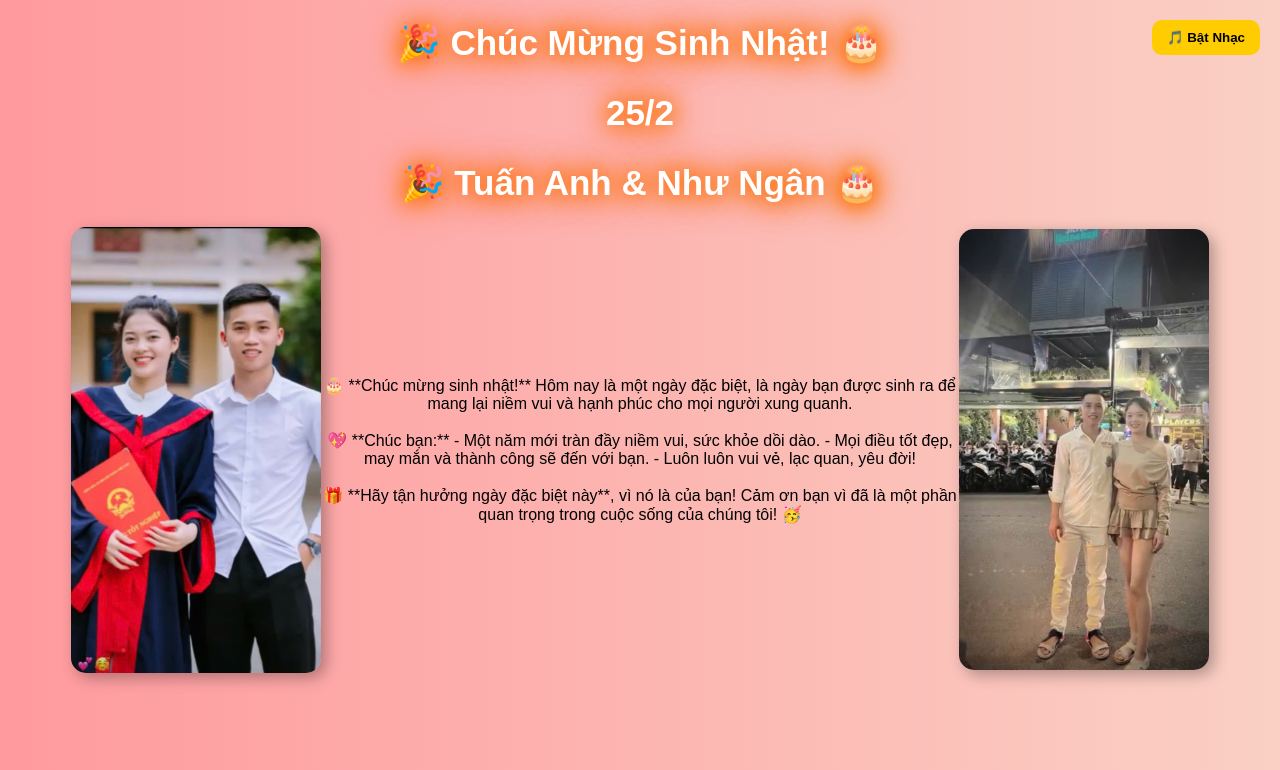
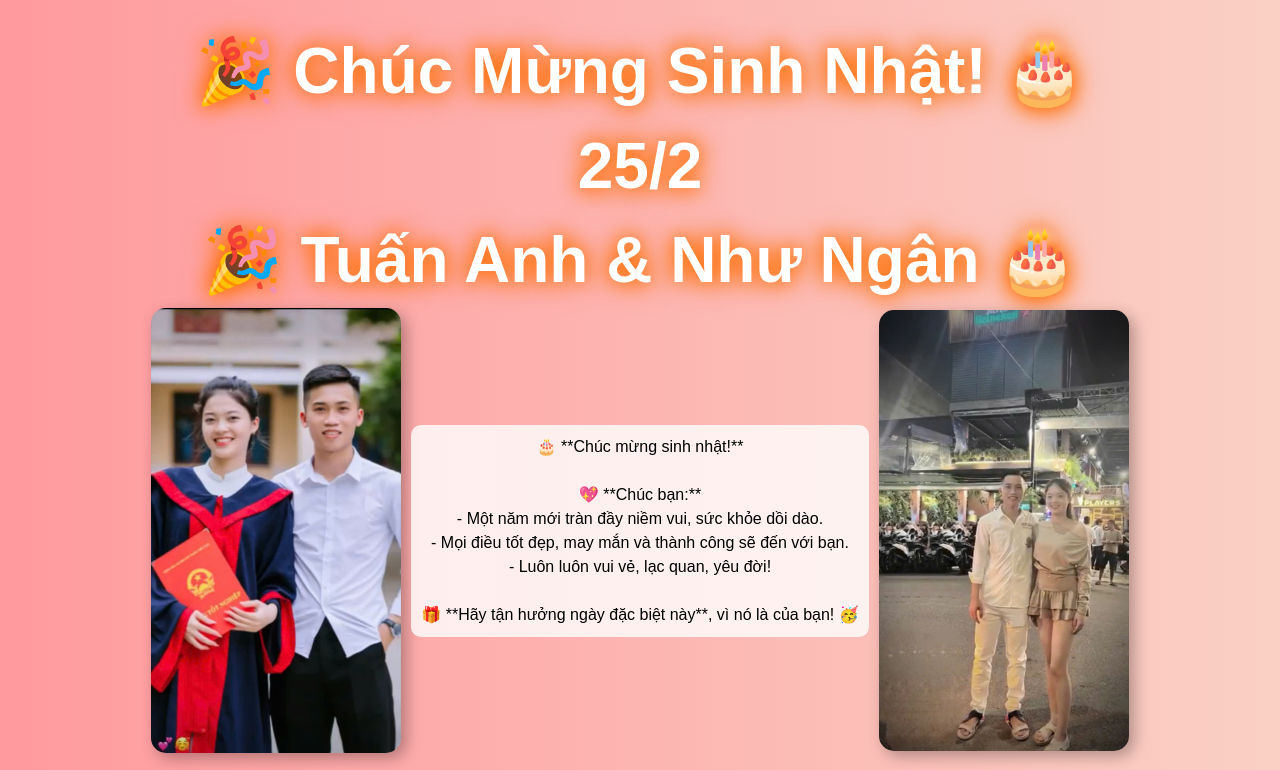
Before and after one commit to BossLucifer/HappyBirthDay, a plain HTML site: page index.html in a window 1280 px wide. Shown: the top 770 px of the page. Drawn offline with Linux system fonts and the light colour scheme.

Commit message:
sửa lan1

```diff
--- a/index.html
+++ b/index.html
@@ -2,45 +2,39 @@
 <html lang="vi">
 <head>
     <meta charset="UTF-8">
-    <meta name="viewport" content="width=device-width, initial-scale=1.0">
+    <meta name="viewport" content="width=device-width, initial-scale=1.0, maximum-scale=1.0, user-scalable=no">
     <title>Chúc Mừng Sinh Nhật</title>
     <style>
         body {
             text-align: center;
             background: linear-gradient(to right, #ff9a9e, #fad0c4);
             height: 100vh;
-            overflow: hidden;
+            overflow-x: hidden;
             font-family: 'Arial', sans-serif;
+            display: flex;
+            flex-direction: column;
+            justify-content: center;
+            align-items: center;
+            padding: 10px;
         }
 
-        h1 {
+        h1, h2 {
             color: white;
-            font-size: 35px;
-            /* margin-top: 5%; */
             text-shadow: 3px 3px 10px rgba(0, 0, 0, 0.5);
             animation: glow 1.5s infinite alternate;
-        }
-        h2 {
-            color: white;
-            font-size: 35px;
-            /* margin-top: 5%; */
-            text-shadow: 3px 3px 10px rgba(0, 0, 0, 0.5);
-            animation: glow 1.5s infinite alternate;
+            font-size: 5vw;
+            margin: 10px 0;
         }
 
         @keyframes glow {
-            from {
-                text-shadow: 0 0 10px #ffcc00, 0 0 20px #ffcc00, 0 0 30px #ffcc00;
-            }
-            to {
-                text-shadow: 0 0 20px #ff6600, 0 0 30px #ff6600, 0 0 40px #ff6600;
-            }
+            from { text-shadow: 0 0 10px #ffcc00, 0 0 20px #ffcc00; }
+            to { text-shadow: 0 0 20px #ff6600, 0 0 30px #ff6600; }
         }
 
         .balloon {
             position: absolute;
-            width: 50px;
-            height: 70px;
+            width: 40px;
+            height: 60px;
             background: radial-gradient(circle, #ff4d4d, #ff0000);
             border-radius: 50%;
             bottom: -100px;
@@ -52,66 +46,75 @@
             100% { transform: translateY(-10vh); opacity: 0; }
         }
 
-        /* Căn ảnh trái và phải */
         .images {
             display: flex;
-            justify-content: space-between;
+            flex-wrap: wrap;
+            justify-content: center;
             align-items: center;
-            width: 90%;
-            margin: 20px auto;
+            gap: 10px;
+            max-width: 100%;
         }
 
         .images img {
-            width: 250px;
+            width: 90%;
+            max-width: 250px;
             height: auto;
             border-radius: 15px;
             box-shadow: 5px 5px 15px rgba(0, 0, 0, 0.3);
         }
 
+        .message {
+            max-width: 90%;
+            font-size: 16px;
+            line-height: 1.5;
+            text-align: center;
+            background: rgba(255, 255, 255, 0.8);
+            padding: 10px;
+            border-radius: 10px;
+        }
+
         #music-btn {
-            position: absolute;
-            top: 20px;
-            right: 20px;
+            margin-top: 20px;
             padding: 10px 15px;
             background: #ffcc00;
             border: none;
             border-radius: 10px;
             cursor: pointer;
             font-weight: bold;
+            font-size: 16px;
+        }
+
+        @media (max-width: 600px) {
+            h1 { font-size: 24px; }
+            h2 { font-size: 20px; }
+            #music-btn { font-size: 14px; padding: 8px 12px; }
         }
     </style>
 </head>
 <body>
-
     <h1>🎉 Chúc Mừng Sinh Nhật! 🎂</h1>
     <h2>25/2</h2>
     <h1>🎉 Tuấn Anh & Như Ngân 🎂</h1>
 
-    <!-- Ảnh nằm hai bên -->
     <div class="images">
         <img src="./img/z6350573317758_9ed6263231c240392bf0003d1239ceec.jpg" alt="ảnh">
         <div class="message">
-            🎂 **Chúc mừng sinh nhật!**
-            Hôm nay là một ngày đặc biệt, là ngày bạn được sinh ra để mang lại niềm vui và hạnh phúc cho mọi người xung quanh.
-            <br><br>
-            💖 **Chúc bạn:**
-            - Một năm mới tràn đầy niềm vui, sức khỏe dồi dào.
-            - Mọi điều tốt đẹp, may mắn và thành công sẽ đến với bạn.
-            - Luôn luôn vui vẻ, lạc quan, yêu đời!
-            <br><br>
-            🎁 **Hãy tận hưởng ngày đặc biệt này**, vì nó là của bạn!
-            Cảm ơn bạn vì đã là một phần quan trọng trong cuộc sống của chúng tôi! 🥳
+            🎂 **Chúc mừng sinh nhật!**<br><br>
+            💖 **Chúc bạn:**<br>
+            - Một năm mới tràn đầy niềm vui, sức khỏe dồi dào.<br>
+            - Mọi điều tốt đẹp, may mắn và thành công sẽ đến với bạn.<br>
+            - Luôn luôn vui vẻ, lạc quan, yêu đời!<br><br>
+            🎁 **Hãy tận hưởng ngày đặc biệt này**, vì nó là của bạn! 🥳
         </div>
-
         <img src="./img/z6350573324780_4185e506804b45f6314defa6bcea83f3.jpg" alt="Ảnh 1">
     </div>
 
     <button id="music-btn">🎵 Bật Nhạc</button>
-    <audio id="birthday-song" src="https://youtu.be/5DcKlZnmVNs?si=ICw5w8vYQjC04TZg"></audio>
+    <audio id="birthday-song" src="/Happy Birthday Song - Happy Birthday.mp3" autoplay muted></audio>
 
     <script>
         function createBalloons() {
-            for (let i = 0; i < 20; i++) {
+            for (let i = 0; i < (window.innerWidth < 600 ? 10 : 20); i++) {
                 let balloon = document.createElement("div");
                 balloon.classList.add("balloon");
                 balloon.style.left = Math.random() * 100 + "vw";
@@ -121,6 +124,12 @@
             }
         }
         setInterval(createBalloons, 1000);
+
+        document.addEventListener("click", function() {
+            let music = document.getElementById("birthday-song");
+            music.muted = false;
+            music.play().catch(error => console.log("Không thể phát nhạc:", error));
+        }, { once: true });
 
         document.getElementById("music-btn").addEventListener("click", function() {
             let music = document.getElementById("birthday-song");
@@ -133,6 +142,5 @@
             }
         });
     </script>
-
 </body>
 </html>
```
Also changed, not shown: 1 other file.
